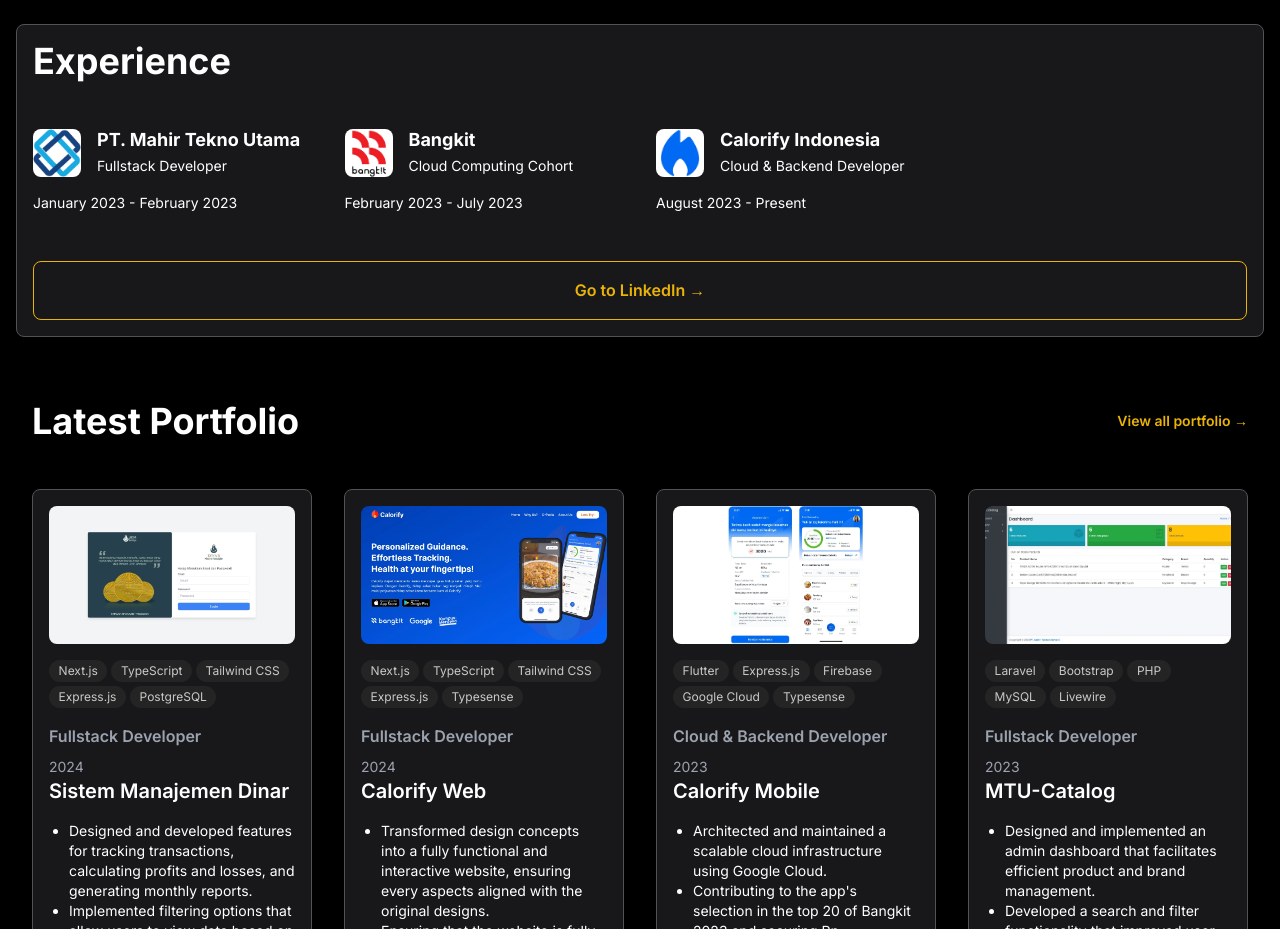
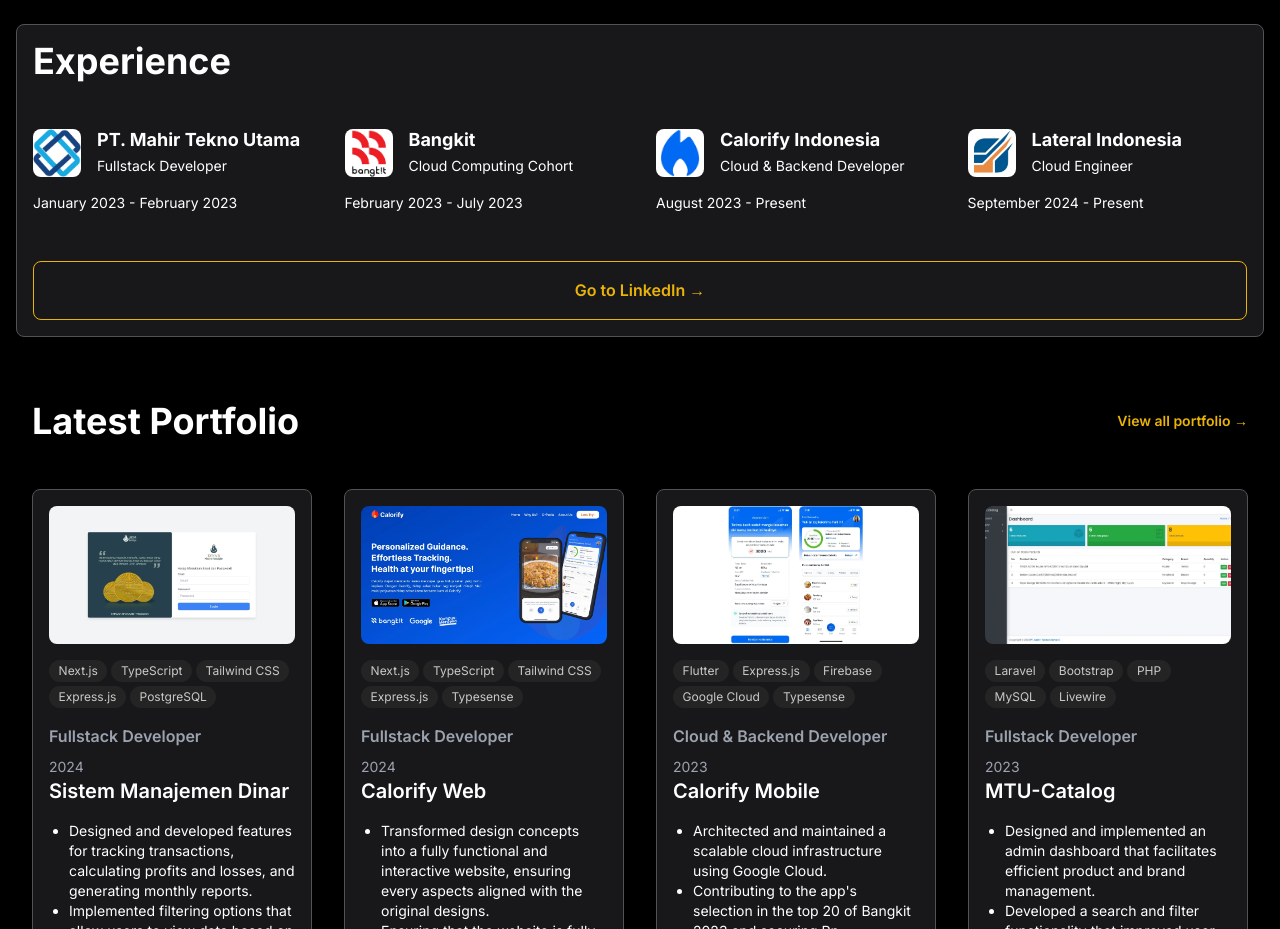
Before and after one commit to hyperk1ll/next-js-portfolio, a Next.js app: page / in a window 1280 px wide. Shown: the part 780-1709 px from the top of the page. Built offline with nearby package versions, Linux system fonts and the light colour scheme.

Commit message:
updated to lateralindo latest

```diff
--- a/src/data/work.ts
+++ b/src/data/work.ts
@@ -12,6 +12,8 @@
 import logoCalorify from "@/assets/work/logo_calorify.png";
 import logoMtu from "@/assets/work/logo_mtu.png";
 import logoBangkit from "@/assets/work/logo_bangkit.png";
+import logoLateral from "@/assets/work/logo_lateralindo.png";
+
 
 export const monthNames = [
   "January",
@@ -51,19 +53,19 @@
   {
     yearStart: 2023,
     monthStart: 7,
+    // yearEnd: 2023,
+    // monthEnd: 8,
     companyName: "Calorify Indonesia",
     companyLogo: logoCalorify.src,
     jobTitle: "Cloud & Backend Developer",
   },
-  // {
-  //   yearStart: 2018,
-  //   monthStart: 3,
-  //   yearEnd: 2019,
-  //   monthEnd: 0,
-  //   companyName: "",
-  //   companyLogo: calorify.src,
-  //   jobTitle: "Cloud Engineer & Backend Developer",
-  // },
+  {
+    yearStart: 2024,
+    monthStart: 8,
+    companyName: "Lateral Indonesia",
+    companyLogo: logoLateral.src,
+    jobTitle: "Cloud Engineer",
+  },
   // {
   //   yearStart: 2023,
   //   monthStart: 10,
```
Also changed, not shown: src/assets/work/logo_lateralindo.png (added).
